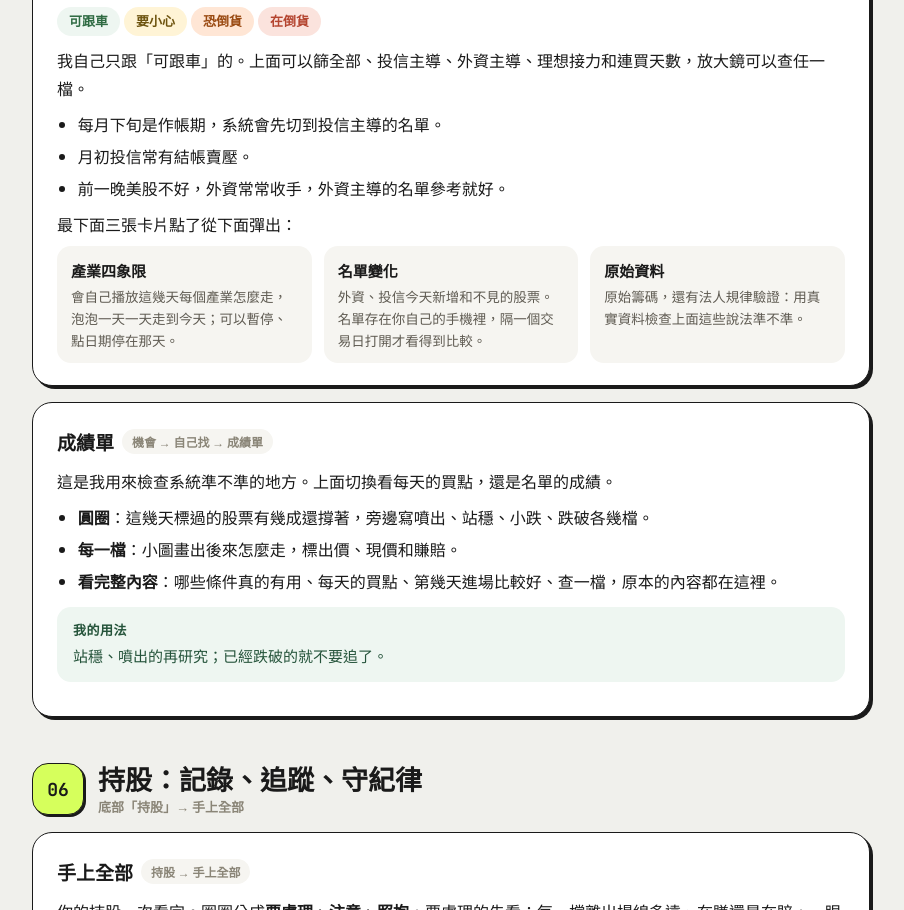
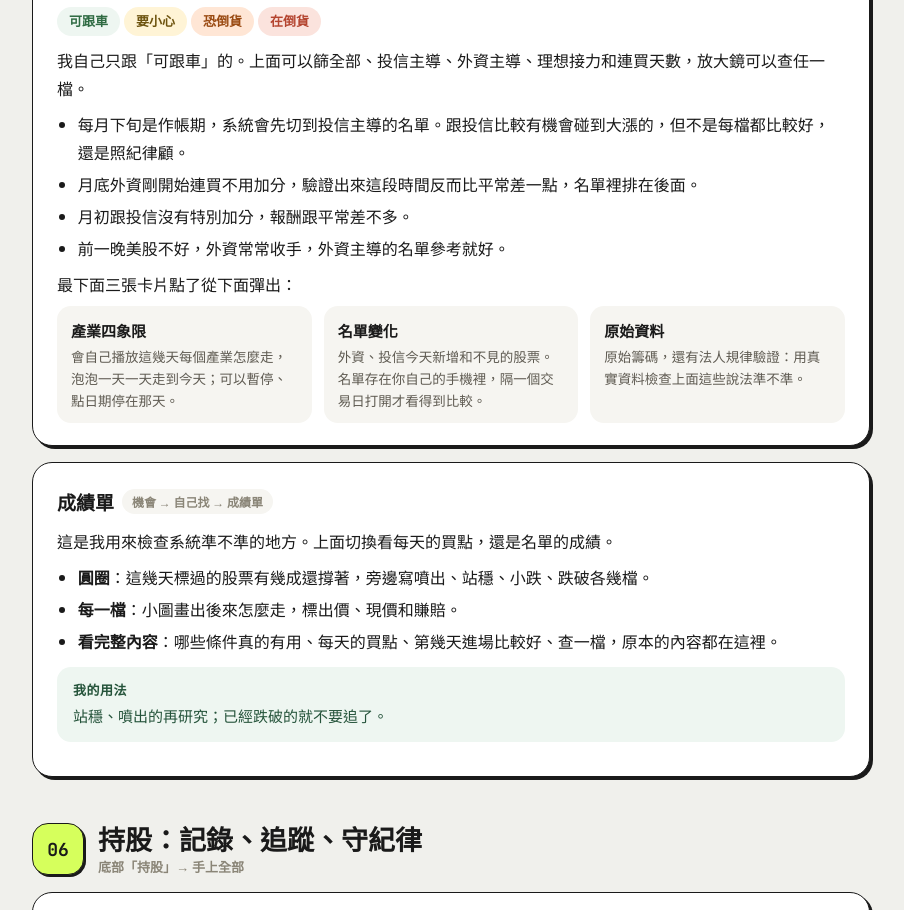
Before and after one commit to sa66344/Tidy, a plain HTML site: page index.html in a window 1280 px wide. Shown: the part 8280-9190 px from the top of the page, without its empty margins (340-1244 px from the left). Drawn offline with Linux system fonts and the light colour scheme.

Commit message:
更新 index.html via EZPage

```diff
--- a/index.html
+++ b/index.html
@@ -423,8 +423,9 @@ footer{margin-top:56px;padding-top:20px;border-top:1px solid var(--line);color:v
     <p><span class="chip c-g">可跟車</span><span class="chip c-y">要小心</span><span class="chip" style="background:#FFE6D5;color:#9A4A12">恐倒貨</span><span class="chip c-r">在倒貨</span></p>
     <p>我自己只跟「可跟車」的。上面可以篩全部、投信主導、外資主導、理想接力和連買天數，放大鏡可以查任一檔。</p>
     <ul>
-      <li>每月下旬是作帳期，系統會先切到投信主導的名單。</li>
-      <li>月初投信常有結帳賣壓。</li>
+      <li>每月下旬是作帳期，系統會先切到投信主導的名單。跟投信比較有機會碰到大漲的，但不是每檔都比較好，還是照紀律顧。</li>
+      <li>月底外資剛開始連買不用加分，驗證出來這段時間反而比平常差一點，名單裡排在後面。</li>
+      <li>月初跟投信沒有特別加分，報酬跟平常差不多。</li>
       <li>前一晚美股不好，外資常常收手，外資主導的名單參考就好。</li>
     </ul>
     <p>最下面三張卡片點了從下面彈出：</p>
```
